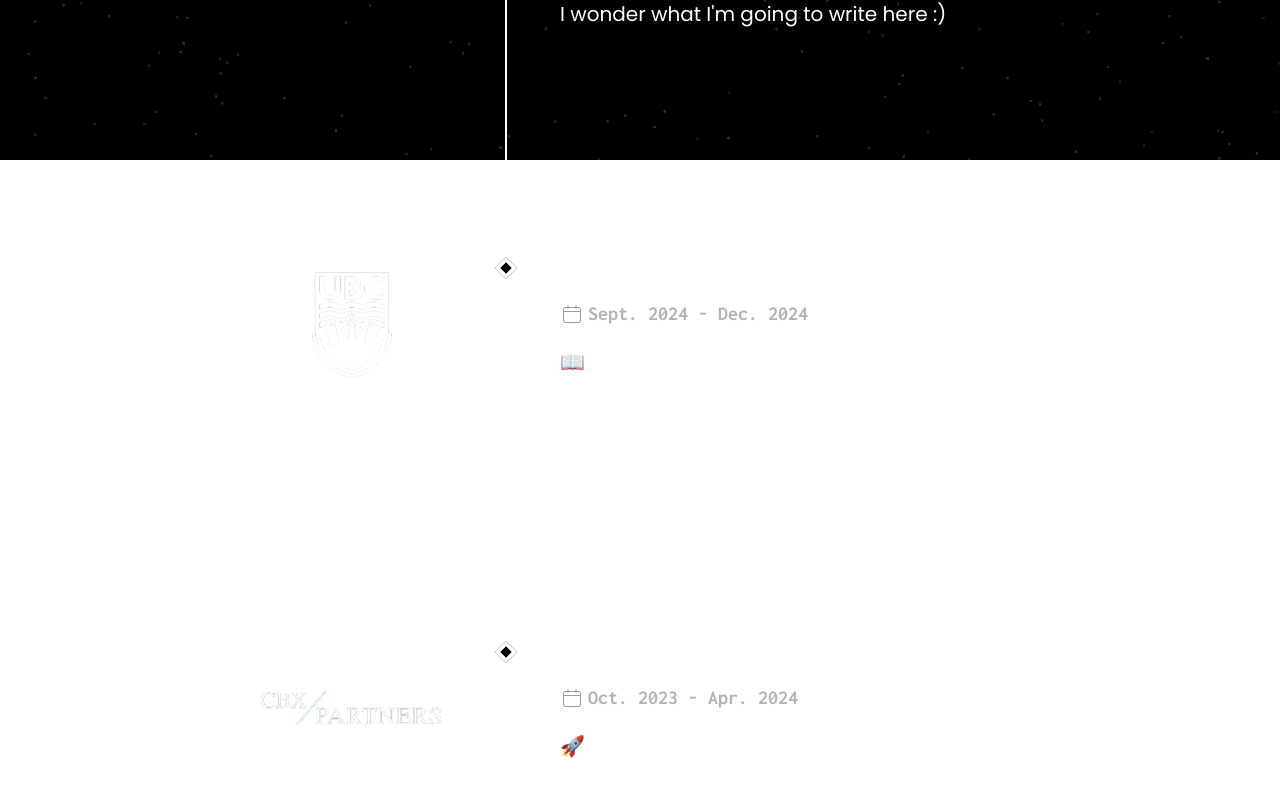
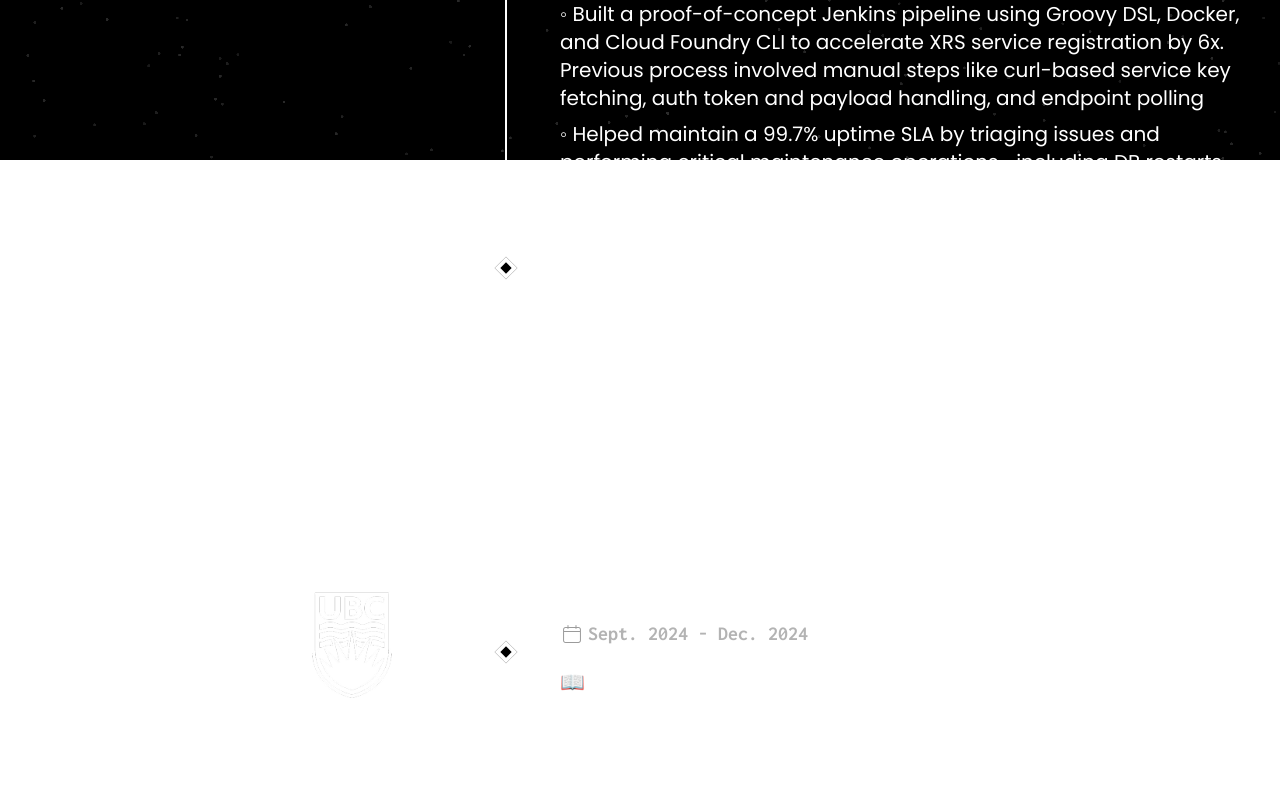
Before and after one commit to liuisaac/personal_website_v2, a Next.js app: page /work in a window 1280 px wide. Shown: the part 640-1440 px from the top of the page. Built offline with nearby package versions, Linux system fonts and the light colour scheme.

Commit message:
filled in work section

```diff
--- a/src/components/work/Timeline.jsx
+++ b/src/components/work/Timeline.jsx
@@ -93,7 +93,7 @@ const CompanyIcon = ({ src }) => {
 
 const Description = ({ brief, date, description, location, title }) => {
     return (
-        <div className="sm:ml-24 ml-12">
+        <div className="sm:ml-24 ml-12 w-2/3">
             <header className="font-bold md:text-4xl sm:text-3xl text-2xl">{title}</header>
             <div className="row gap-5 text-slate font-semibold text-xl">
                 <span className="sm:row-center hidden gap-1">
@@ -107,7 +107,11 @@ const Description = ({ brief, date, description, location, title }) => {
             </div>
             <div className="md:text-xl text-md mt-5 font-sans gap-2 col">
                 <p>{brief}</p>
-                <p>{description}</p>
+                {description.map((desc, index) => (
+                    <p key={index} className="">
+                        ◦ {desc}
+                    </p>
+                ))}
             </div>
         </div>
     );
--- a/src/constants/timeline_contents.js
+++ b/src/constants/timeline_contents.js
@@ -2,7 +2,12 @@ const data = [
     {
         brief: "☁️ Cloud Ops and Internal Tools",
         date: "Jan. 2025 - Present",
-        description: "I wonder what I'm going to write here :)",
+        description: [
+            "Built a proof-of-concept Jenkins pipeline using Groovy DSL, Docker, and Cloud Foundry CLI to accelerate XRS service registration by 6x. Previous process involved manual steps like curl-based service key fetching, auth token and payload handling, and endpoint polling",
+            "Helped maintain a 99.7% uptime SLA by triaging issues and performing critical maintenance operations—including DB restarts across AWS, Azure, and GCP—during weekend shifts and maintenance windows",
+            "Executed Blue-Green deployments and wave updates via Jenkins across 30+ data centers, handling troubleshooting, incident triaging, escalation, and post-deployment smoke testing",
+            "Drove daily handover and standups for 2 months — kept ops team aligned across VAN-SOF time zones and surfaced urgent issues early",
+        ],
         location: "SAP Vancouver",
         src: "/timeline/sap.png",
         title: "Cloud Engineer Intern",
@@ -10,15 +15,24 @@ const data = [
     {
         brief: "📖 CPSC 110 - Computation, Programs, and Programming",
         date: "Sept. 2024 - Dec. 2024",
-        description: "YAP YAP YAP YAP YAP",
+        description: [
+        "Supported 90+ students in labs and office hours — focused on design principles, recursive algorithms, and basic graph theory",
+        "Marked over 150 PAs and labs — focused on asking crucial questions to think systematically and arrive at solutions on their own",
+        "Wrapped up the term with a 96% positive rating in student evaluations — feedback emphasized patience and approachability"
+        ],
         location: "UBC Vancouver",
         src: "/timeline/ubc.png",
         title: "Undergraduate Teaching Assistant",
     },
     {
-        brief: "🚀 Full Stack Development",
+        brief: "🚀 Full Stack Developmnt",
         date: "Oct. 2023 - Apr. 2024",
-        description: "YAP YAP YAP YAP YAP",
+        description: [
+            "Improved mobile experience — layout adapts across breakpoints and touch interactions feel natural",
+            "Browser quirks (especially WebKit) ironed out for consistent styling and behavior across Chrome, Safari, and Firefox",
+            "Implemented CI/CD pipeline hooks into GitHub and automated pull-deploys to production — no more manual uploads or FTP-based processes in cPanel",
+            "Resume drop feature handles file uploads with Multer, stores metadata in MongoDB, and emails submissions via Nodemailer — cuts down formatting issues"
+        ],
         location: "Remote",
         src: "/timeline/cbx.png",
         title: "Software Engineer Intern",
```
